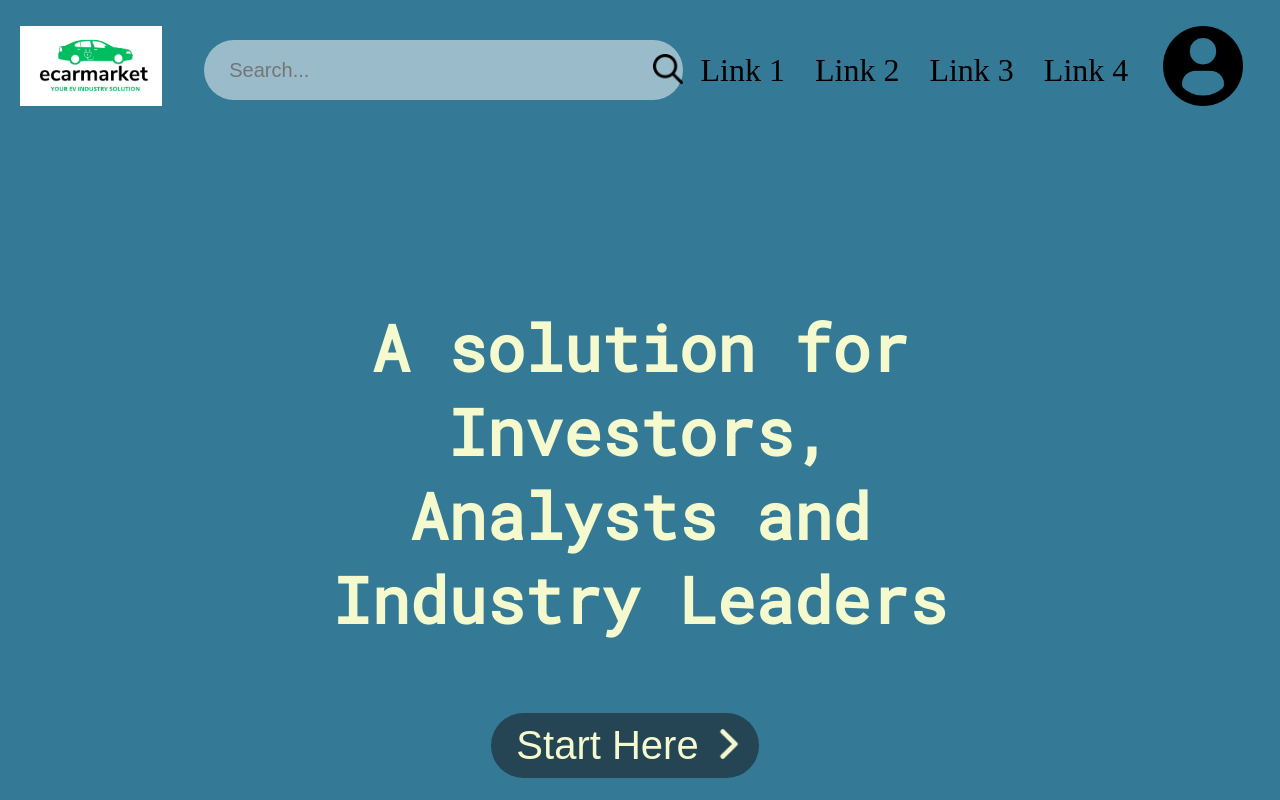
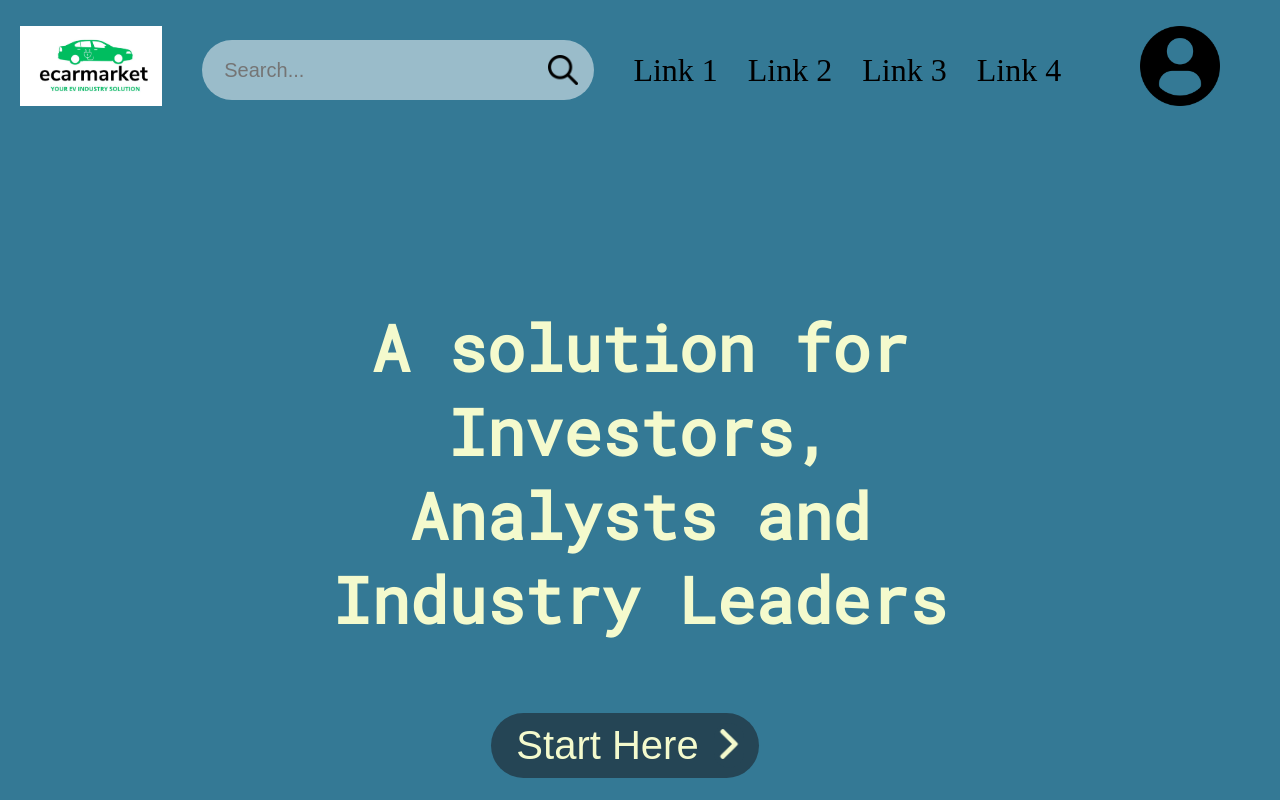
Before and after one commit to ruky00/eCARMARKET, a Vue app in the folder eCARMARKET/frontend/ecarmarket/: page / in a window 1280 px wide. Shown: the top 800 px of the page. Built offline with nearby package versions, Linux system fonts and the light colour scheme; a web font is replaced by a local one.

Commit message:
Search bar icon fix

```diff
--- a/eCARMARKET/frontend/ecarmarket/src/assets/css/searchbarComponent.css
+++ b/eCARMARKET/frontend/ecarmarket/src/assets/css/searchbarComponent.css
@@ -1,30 +1,41 @@
 .search-bar {
     display: flex;
-    justify-content: center;
+    justify-content: space-between;
     align-items: center;
-}
-
-#search {
     height: 40px;
     width: 30vw;
     border-radius: 30px;
     border: none;
     background-color: rgb(255, 255, 255, 0.5);
     transition: 0.5s;
-    padding: 10px 70px 10px 25px;
+    padding: 10px 6px 10px 20px;
+    margin-left: 40px;
+}
+
+.search-bar:has(#search:focus){
+    background-color: white;
+}
+
+#search {
     font-size: 20px;
+    width: 100%;
+    background-color: transparent;
+    border: none;
 }
 
 #search:focus {
-    background-color: white;
+    background-color: transparent;
     outline: none;
 }
 
 .search-icon {
     background-color: transparent;
+    padding: 10px;
     border: none;
+    border-radius: 50%;
     position: relative;
-    left: 93%;
+    height: 50px;
+    width: 50px;
 }
 
 .search-icon:hover {
--- a/eCARMARKET/frontend/ecarmarket/src/components/mainPageComponent/SearchBarComponent.vue
+++ b/eCARMARKET/frontend/ecarmarket/src/components/mainPageComponent/SearchBarComponent.vue
@@ -1,7 +1,7 @@
 <template>
      <form action="/search" class="search-bar">
+            <input type="text" name="search" id="search" placeholder="Search...">
             <button type="submit" class="search-icon"><img src="../../assets/images/search.png" alt=""></button>
-            <input type="text" name="search" id="search" placeholder="Search...">
         </form>
 </template>
 
```
